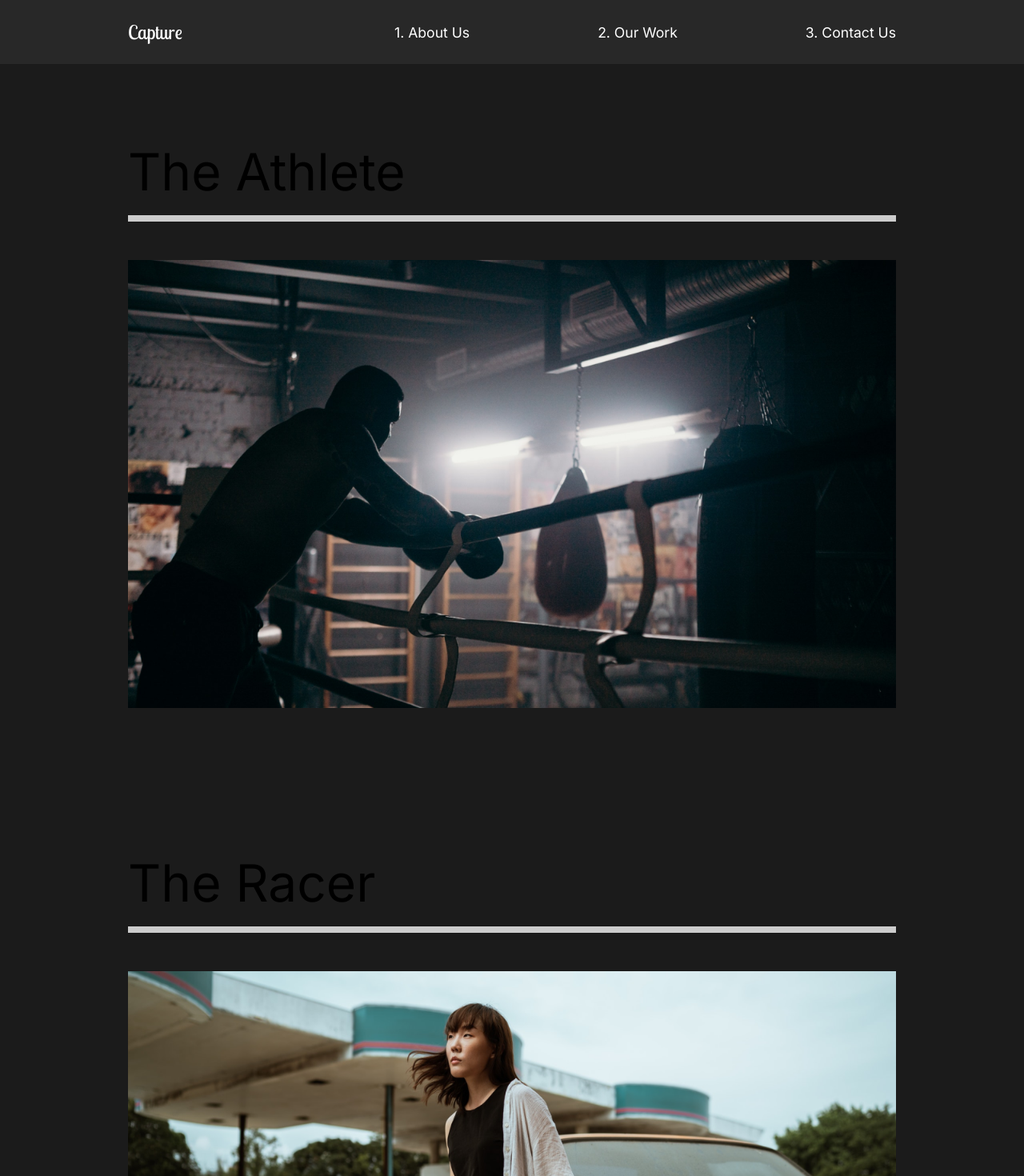
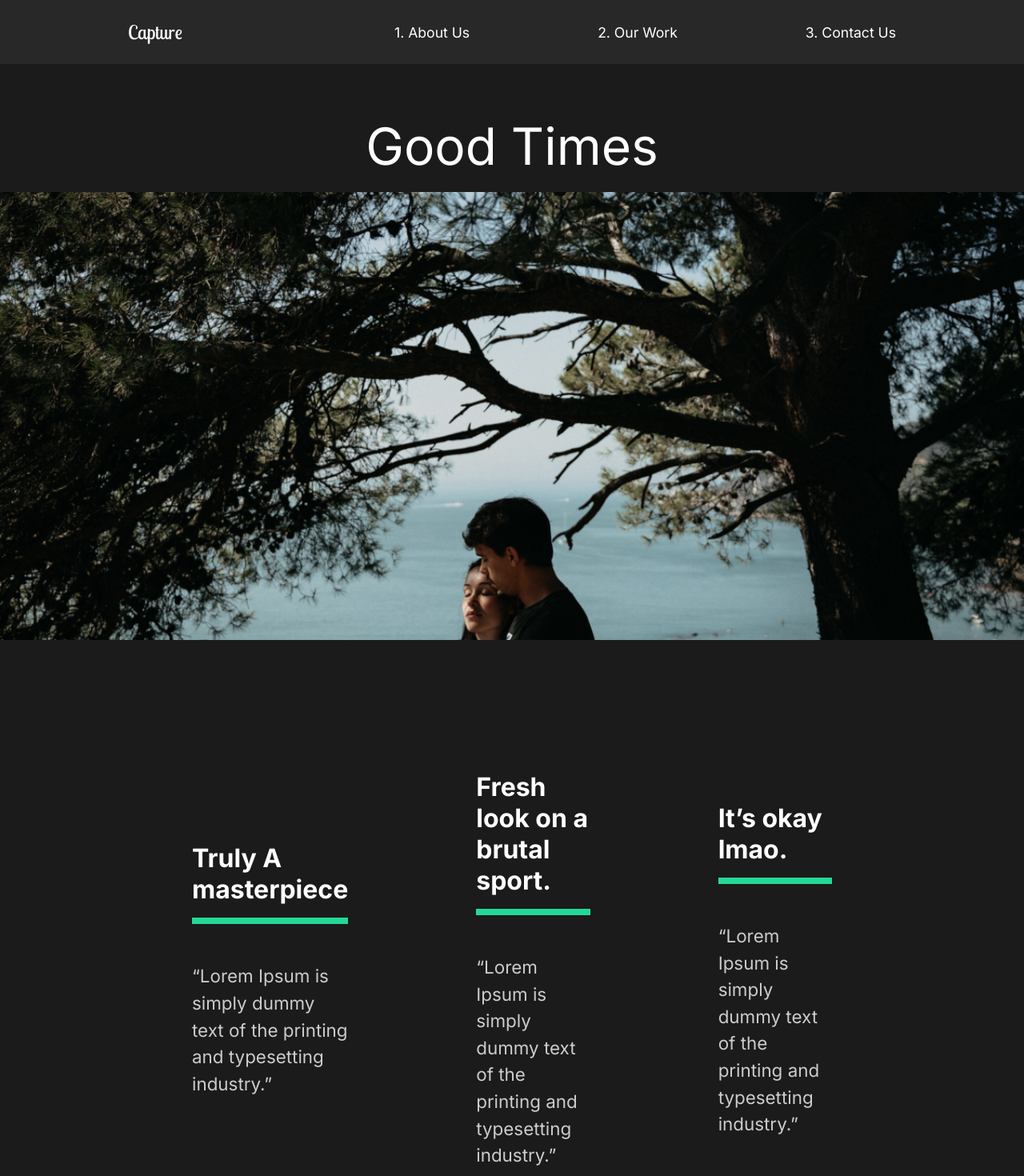
Before and after one commit to AdonisAgelis/dev-portfolio, a React (Create React App) app: page /work/good-times in a window 1280 px wide. Shown: the top 1470 px of the page at 80% size. Built offline with nearby package versions, Linux system fonts and the light colour scheme.

Commit message:
Movie Details

```diff
--- a/src/App.js
+++ b/src/App.js
@@ -8,6 +8,7 @@
 import Nav from './components/Nav';
 import OurWork from './pages/OurWork';
 import ContactUs from './pages/ContactUs';
+import MovieDetail from './pages/movieDetail';
 
 const App = () => {
   return (
@@ -18,8 +19,11 @@
         <Route path="/" exact>
           <AboutUs />
         </Route>
-        <Route path="/work">
+        <Route path="/work" exact>
           <OurWork />
+        </Route>
+        <Route path="/work/:id">
+          <MovieDetail />
         </Route>
         <Route path="/contact">
           <ContactUs />
--- /dev/null
+++ b/src/movieState.js
@@ -0,0 +1,81 @@
+//Import Images
+import athlete from './img/athlete-small.png';
+import goodtimes from './img/goodtimes-small.png';
+import theracer from './img/theracer-small.png';
+import athlete2 from './img/athlete2.png';
+import goodtimes2 from './img/good-times2.jpg';
+import theracer2 from './img/the-racer2.jpg';
+
+export const MovieState = () => {
+  return [
+    {
+      title: 'The Athlete',
+      mainImg: athlete,
+      secondaryImg: athlete2,
+      url: '/work/the-athlete',
+      awards: [
+        {
+          title: 'Truly A masterpiece',
+          description:
+            '“Lorem Ipsum is simply dummy text of the printing and typesetting industry.”',
+        },
+        {
+          title: 'Fresh look on a brutal sport.',
+          description:
+            '“Lorem Ipsum is simply dummy text of the printing and typesetting industry.”',
+        },
+        {
+          title: 'It’s okay lmao.',
+          description:
+            '“Lorem Ipsum is simply dummy text of the printing and typesetting industry.”',
+        },
+      ],
+    },
+    {
+      title: 'Good Times',
+      mainImg: goodtimes,
+      url: '/work/good-times',
+      secondaryImg: goodtimes2,
+      awards: [
+        {
+          title: 'Truly A masterpiece',
+          description:
+            '“Lorem Ipsum is simply dummy text of the printing and typesetting industry.”',
+        },
+        {
+          title: 'Fresh look on a brutal sport.',
+          description:
+            '“Lorem Ipsum is simply dummy text of the printing and typesetting industry.”',
+        },
+        {
+          title: 'It’s okay lmao.',
+          description:
+            '“Lorem Ipsum is simply dummy text of the printing and typesetting industry.”',
+        },
+      ],
+    },
+    {
+      title: 'The Racer',
+      mainImg: theracer,
+      url: '/work/the-racer',
+      secondaryImg: theracer2,
+      awards: [
+        {
+          title: 'Truly A masterpiece',
+          description:
+            '“Lorem Ipsum is simply dummy text of the printing and typesetting industry.”',
+        },
+        {
+          title: 'Fresh look on a brutal sport.',
+          description:
+            '“Lorem Ipsum is simply dummy text of the printing and typesetting industry.”',
+        },
+        {
+          title: 'It’s okay lmao.',
+          description:
+            '“Lorem Ipsum is simply dummy text of the printing and typesetting industry.”',
+        },
+      ],
+    },
+  ];
+};
--- a/src/pages/OurWork.js
+++ b/src/pages/OurWork.js
@@ -12,21 +12,21 @@
       <Movie>
         <h2>The Athlete</h2>
         <div className="line"></div>
-        <Link>
+        <Link to="/work/the-athlete">
           <img src={athlete} alt="The Athlete" />
         </Link>
       </Movie>
       <Movie>
         <h2>The Racer</h2>
         <div className="line"></div>
-        <Link>
+        <Link to="/work/the-racer">
           <img src={theracer} alt="The Racer" />
         </Link>
       </Movie>
       <Movie>
         <h2>Good TImes</h2>
         <div className="line"></div>
-        <Link>
+        <Link to="/work/good-times">
           <img src={goodtimes} alt="Good Times" />
         </Link>
       </Movie>
--- /dev/null
+++ b/src/pages/movieDetail.js
@@ -0,0 +1,108 @@
+import React, { useState, useEffect } from 'react';
+import styled from 'styled-components';
+import { useHistory } from 'react-router-dom';
+import { MovieState } from '../movieState';
+
+const MovieDetail = () => {
+  const history = useHistory();
+  const url = history.location.pathname;
+  const [movies, setMovies] = useState(MovieState);
+  const [movie, setMovie] = useState(null);
+
+  useEffect(() => {
+    const currentMovie = movies.filter(stateMovie => stateMovie.url === url);
+    setMovie(currentMovie[0]);
+  }, [movies, url]);
+
+  return (
+    <>
+      {movie && (
+        <Details>
+          <HeadLine>
+            <h2>{movie.title}</h2>
+            <img src={movie.mainImg} alt="movie" />
+          </HeadLine>
+          <Awards>
+            {movie.awards.map(award => (
+              <Award
+                title={award.title}
+                description={award.description}
+                key={award.title}
+              />
+            ))}
+          </Awards>
+          <ImageDisplay>
+            <img src={movie.secondaryImg} alt="movie" />
+          </ImageDisplay>
+        </Details>
+      )}
+    </>
+  );
+};
+
+const Details = styled.div`
+  color: white;
+`;
+
+const HeadLine = styled.div`
+  min-height: 90vh;
+  padding-top: 20vh;
+  position: relative;
+  h2 {
+    position: absolute;
+    top: 10%;
+    left: 50%;
+    transform: translate(-50%, -10%);
+  }
+  img {
+    width: 100%;
+    height: 70vh;
+    object-fit: cover;
+  }
+`;
+
+const Awards = styled.div`
+  min-height: 80vh;
+  display: flex;
+  margin: 5rem 10rem;
+  align-items: center;
+  justify-content: space-around;
+`;
+
+const AwardStyle = styled.div`
+  padding: 5rem;
+  h3 {
+    font-size: 2rem;
+  }
+  .line {
+    width: 100%;
+    background: #23d997;
+    height: 0.5rem;
+    margin: 1rem 0rem;
+  }
+  p {
+    padding: 2rem 0rem;
+  }
+`;
+
+const ImageDisplay = styled.div`
+  min-height: 50vh;
+  img {
+    width: 100%;
+    height: 100vh;
+    object-fit: cover;
+  }
+`;
+
+// Award component
+const Award = ({ title, description }) => {
+  return (
+    <AwardStyle>
+      <h3>{title}</h3>
+      <div className="line"></div>
+      <p>{description}</p>
+    </AwardStyle>
+  );
+};
+
+export default MovieDetail;
```
